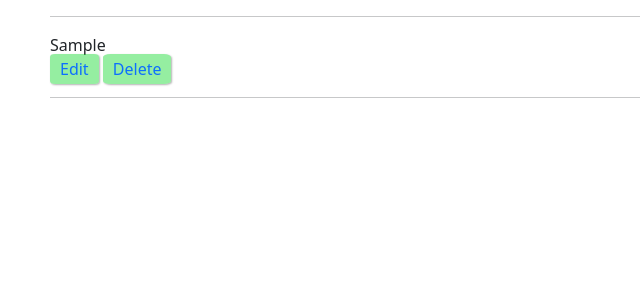
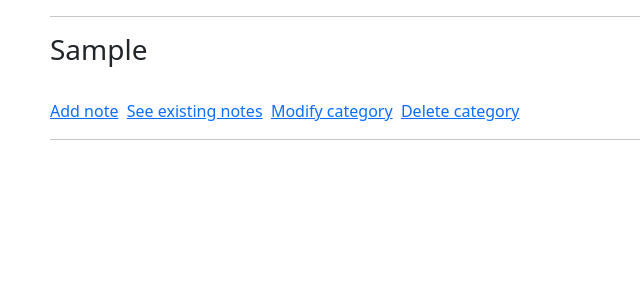
Before and after one commit to karutka/CodeAcademy-Full-Stack-Python-Project, a Flask app: template templates/categories.html in a window 1280 px wide. Shown: the part 230-530 px from the top of the page, without its empty margins (0-640 px from the left). Run offline with Flask 2, Linux system fonts and the light colour scheme; tables that the repository leaves empty hold one stand-in row (values such as "Sample post"); the template is opened without the code that fills it: values that come from a table or form of the project are taken from there, most other values are stand-ins (such as "Sample title", 1, 10 or a date in 2020); some libraries are stand-ins or nearby versions.

Commit message:
update categories.html

```diff
--- a/templates/categories.html
+++ b/templates/categories.html
@@ -15,10 +15,12 @@
     {% for category in all_categories %}
     <hr>
     <p>
-        {{category.category}}
+        <h3>{{category.category}}</h3>
         <br>
-        <a class="ref" href="{{ url_for('modify_category', id=category['id']) }}">Edit</a>
-        <a class="ref" href="{{ url_for('delete_category', id=category['id']) }}">Delete</a>
+        <a href="{{ url_for('create_note', category_id=category['id']) }}">Add note</a>&nbsp;
+        <a href="{{ url_for('search', category_id=category['id']) }}">See existing notes</a>&nbsp;
+        <a href="{{ url_for('modify_category', id=category['id']) }}">Modify category</a>&nbsp;
+        <a href="{{ url_for('delete_category', id=category['id']) }}">Delete category</a>&nbsp;
     </p>
     {% endfor %}
     <hr>
```
